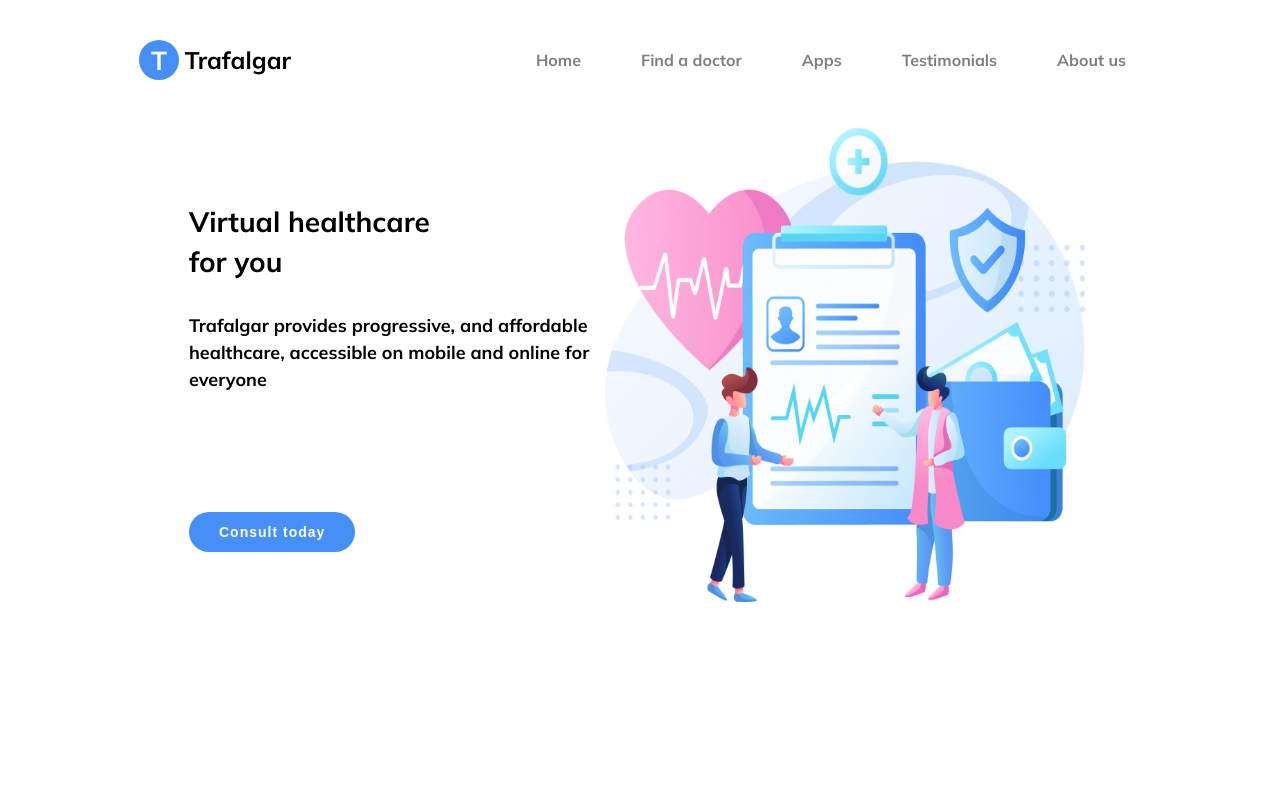
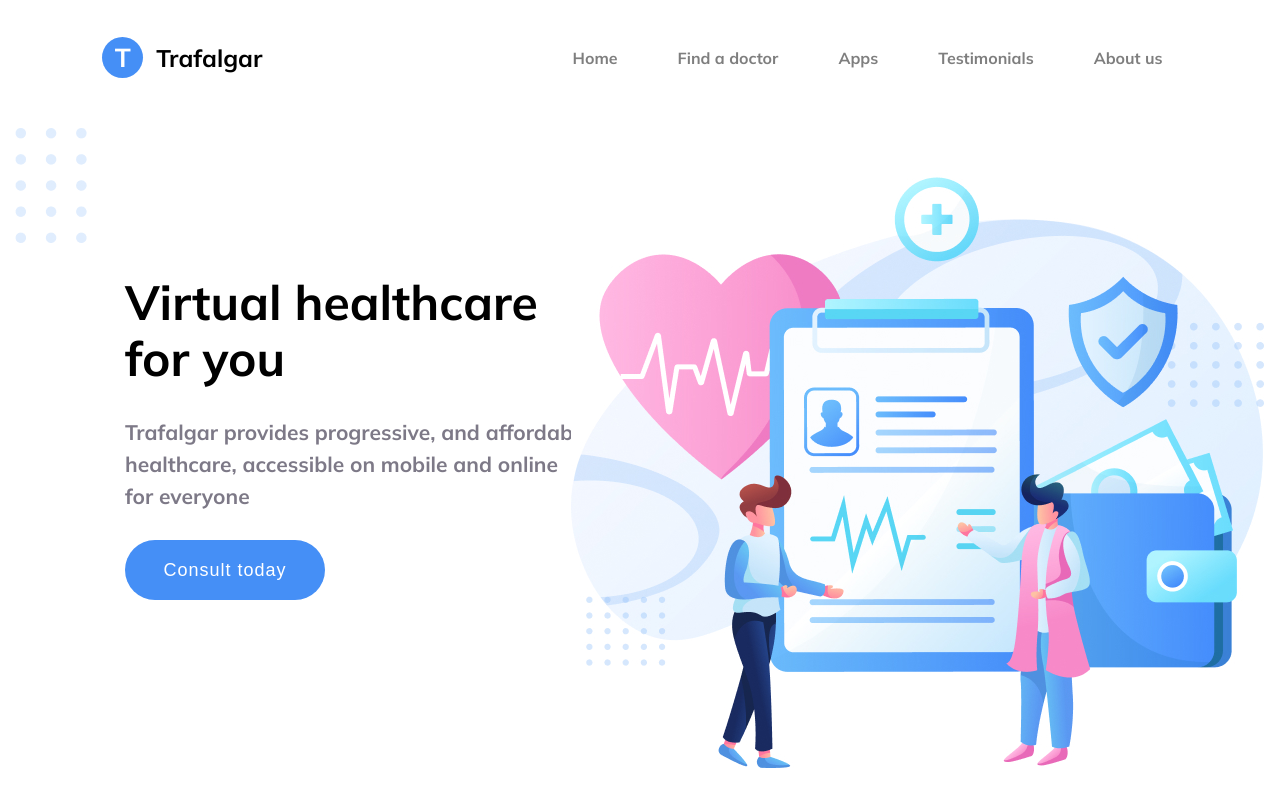
Before and after one commit to Roshan-ac/Internship_Challenge, a website: page index.html in a window 1280 px wide. Drawn offline with nearby package versions, Linux system fonts and the light colour scheme.

Commit message:
Code refactor with resizing elements ratio

```diff
--- a/index.html
+++ b/index.html
@@ -31,6 +31,8 @@
                     <h1>Trafalgar</h1>
                 </div>
 
+
+                <div class="nav_menu_list">
                     <li class="nav_menu_item">
                         <a href="" class="nav_menu_item_link">Home</a>
                     </li>
@@ -46,7 +48,7 @@
                     <li class="nav_menu_item">
                         <a href="" class="nav_menu_item_link">About us</a>
                     </li>
-
+                </div>
             </ul>
         </nav>
     </header>
@@ -57,6 +59,13 @@
 
     <!-- Main section goes here -->
     <main class="main">
+
+
+        <!-- element image -->
+
+        <div class="element">
+            <img src="./assets/element.png" alt="">
+        </div>
         <div class="main_section">
 
 
@@ -91,7 +100,7 @@
 
 
                     <div class="shadow">
-                        <img src="./assets/shadow.png"/>
+                        <img src="./assets/shadow.png" />
                     </div>
 
                     <div class="service_section_item_container swiper">
@@ -100,7 +109,7 @@
                                 <div class="card swiper-slide">
                                     <div class="card_content">
                                         <div class="card_content_image">
-                                            <img  src="./assets/search.png" />
+                                            <img src="./assets/search.png" />
                                         </div>
                                         <div class="itemTitle">
                                             <h2>Search doctor</h2>
--- a/js/script.js
+++ b/js/script.js
@@ -28,10 +28,9 @@ function toogleButton() {
 
 
 
-
 var swiper = new Swiper(".service_section_item_container_slide", {
     slidesPerView: 3,
-    spaceBetween: 50,
+    spaceBetween: 30,
     loop: true,
     centerSlide: 'true',
     fade: 'true',
--- a/scss/_config.scss
+++ b/scss/_config.scss
@@ -1,7 +1,7 @@
 $primaryColor: #458FF6;
 $secondaryColor: #b14175;
 
-$primaryFont: 'Mulish', sans-serif;
+$primaryFont: 'Mulish';
 
 
 
@@ -16,6 +16,7 @@ body {
     width: 100vw;
     font-family: $primaryFont;
     overflow-x: hidden;
+    user-select: none;
 }
 
 
--- a/scss/style.scss
+++ b/scss/style.scss
@@ -92,6 +92,7 @@ header {
         width: 100vw;
         visibility: hidden;
 
+
         &.open {
             visibility: visible
         }
@@ -100,7 +101,7 @@ header {
         &_logo {
             @include flex-container;
             justify-content: space-between;
-            width: 9.5rem;
+            width: 160px;
             margin-bottom: 50px;
 
             h1 {
@@ -110,8 +111,8 @@ header {
             &_circle {
                 @include flex-container;
                 background-color: $primaryColor;
-                height: 40px;
-                width: 40px;
+                width: 41px;
+                height: 41px;
                 padding: 2;
                 text-align: center;
                 border-radius: 2rem;
@@ -127,16 +128,8 @@ header {
 
             @include media-md {
                 margin-bottom: 0;
-                margin-right: 50px;
 
             }
-
-            @include media-lg {
-                margin-bottom: 0;
-                margin-right: 200px;
-
-            }
-
         }
 
 
@@ -159,6 +152,18 @@ header {
                 transform: translateY(0);
             }
 
+
+            .nav_menu_list {
+                @include flex-container;
+                flex-flow: column wrap;
+
+
+
+                @include media-md {
+                    flex-flow: row wrap;
+                }
+
+            }
 
             &_item {
                 margin-top: 15px;
@@ -222,9 +227,11 @@ header {
 
             //    Nav_Menu  ------> Media query in Medium devices
             @include media-md {
+                width: 84vw;
                 transform: translateY(0);
                 height: max-content;
                 flex-direction: row;
+                justify-content: space-between;
                 padding: 40px 0 25px 0;
                 background-color: rgb(255, 255, 255);
                 opacity: 100%;
@@ -246,6 +253,8 @@ header {
 
         @include media-md {
             visibility: visible;
+            @include flex-container;
+            height: 100px;
         }
     }
 
@@ -272,6 +281,17 @@ header {
 
 
 // Main section css goes here with media query
+.element {
+    position: absolute;
+    left: -20px;
+    top: 8rem;
+
+    img {
+        object-fit: contain;
+        height: 115px;
+        width: 131px;
+    }
+}
 
 .main {
     overflow-x: hidden;
@@ -284,7 +304,7 @@ header {
 
     &_section {
         position: absolute;
-        top: 5rem;
+        top: 8rem;
         width: 100vw;
         @include flex-container;
         flex-flow: column wrap;
@@ -317,7 +337,7 @@ header {
 
                 @include media-md {
                     width: 28rem;
-                    margin-top: 5rem;
+                    margin-top: 104px;
                     text-align: start;
 
                     h1 {
@@ -334,20 +354,23 @@ header {
                 }
 
                 @include media-lg {
-                    width: 28rem;
-                    margin-top: 5rem;
+                    width: 446px;
+                    margin-top: 104px;
                     text-align: start;
 
                     h1 {
-                        font-size: 28px;
-                        line-height: 40px;
-                        width: 17rem;
+                        font-weight: 700;
+                        font-size: 48px;
+                        line-height: 56px;
+                        width: 426px;
                     }
 
                     h2 {
-                        font-size: 18px;
-                        line-height: 27px;
-                        width: 26rem;
+                        font-weight: 500;
+                        font-size: 21px;
+                        line-height: 32px;
+                        color: #7D7987;
+                        width: 466px;
                     }
                 }
 
@@ -378,8 +401,8 @@ header {
                     margin-top: 0;
 
                     img {
-                        height: 30rem;
-                        width: 30rem;
+                        width: 693px;
+                        height: 598px;
                     }
 
                 }
@@ -400,14 +423,37 @@ header {
                     text-align: center;
                     font-size: 14px;
                     letter-spacing: 1px;
-                    font-weight: 600;
+                    font-weight: 500;
                     cursor: pointer;
                     border: none;
                 }
 
 
                 @include media-md {
-                    top: 25rem;
+                    top: 13rem;
+                }
+
+                @include media-lg {
+                    @include flex-container;
+                    flex-direction: row;
+                    text-align: center;
+
+
+
+                    button {
+                        width: 200px;
+                        height: 60px;
+
+                        border-radius: 55px;
+                        font-weight: 500;
+                        font-size: 18px;
+                        background: #458FF6;
+
+                        &:hover {
+                            @include transition-ease;
+                            background-color: #3772C2;
+                        }
+                    }
                 }
             }
 
@@ -426,7 +472,7 @@ header {
             @include media-lg {
                 flex-flow: row;
                 align-items: start;
-                width: 70vw;
+                width: 80vw;
                 justify-content: space-between;
 
             }
@@ -452,20 +498,19 @@ header {
 
 
 .service_section {
-
+    margin-top: 150px;
     position: relative;
 
     .shadow {
 
+        img {
 
-        img {
-            // object-fit: contain;
+            left: -150px;
+            top: 14rem;
             position: absolute;
-            top: 12rem;
-            z-index: 1;
-            left: 0;
-            width: 30rem;
-            height: 25rem;
+            z-index: -1;
+            width: 937px;
+            height: 671px;
         }
 
         @include media-md {
@@ -481,7 +526,7 @@ header {
     }
 
     &_item {
-        margin-top: 2rem;
+
         padding: 10px 16px 10px 10px;
         @include flex-container;
         flex-flow: column wrap;
@@ -494,19 +539,20 @@ header {
             padding: 0 6px 0 6px;
 
             h1 {
-                font-size: 25px;
-                line-height: 50px;
+                font-weight: 700;
+                font-size: 36px;
+                line-height: 56px;
             }
 
             hr {
-                height: 3px;
+                height: 1px;
                 background-color: black;
-                width: 3.5rem;
+                width: 3.6rem;
             }
 
             h2 {
                 text-align: center;
-                margin-top: 30px;
+                margin-top: 35px;
                 font-size: 16px;
                 line-height: 24px;
             }
@@ -514,7 +560,35 @@ header {
 
 
             @include media-md {
-                width: 60vw;
+                width: 64vw;
+
+
+                h1 {
+                    font-weight: 700;
+                    font-size: 36px;
+                    line-height: 100px;
+                }
+
+
+
+                h2 {
+                    font-weight: 300;
+                    font-size: 18px;
+                    line-height: 30px;
+
+                    /* or 167% */
+                    text-align: center;
+
+                    color: #7D7987;
+
+                    mix-blend-mode: normal;
+                }
+
+
+
+
+
+
             }
 
         }
@@ -539,49 +613,64 @@ header {
             }
 
             .card {
-                border-radius: 10px;
-                box-shadow: 0 4px 8px 0 rgba(0, 0, 0, 0.2), 0 6px 20px 0 rgba(0, 0, 0, 0.19);
-                height: 45vh;
-                background-color: #fff;
-
-
-
-
+                @include transition-ease;
 
 
                 &_content {
+                    box-shadow: 10px 40px 50px rgba(229, 233, 246, 0.4);
                     @include flex-container;
+                    justify-content: start;
                     flex-flow: column wrap;
-                    padding: 10px 14px;
+                    padding-left: 10px;
                     align-items: start;
+                    width: 350px;
+                    height: 354px;
+                    background: #FFFFFF;
+
+                    /* drop shadow */
+
+                    border-radius: 20px;
 
 
                     &_image {
-                        margin-top: 20px;
                         margin-left: 20px;
 
                         img {
                             object-fit: contain;
-                            height: 60px;
-                            width: 60px;
+                            height: 90px;
+                            width: 90px;
                         }
                     }
 
                     div {
-                        padding: 5px 10px 5px 10px;
+                        margin-left: 20px;
+                        margin-top: 40px;
+                        width: 280px;
 
                         h2 {
-                            font-size: 18px;
-                            line-height: 50px;
+                            font-size: 24px;
+                            line-height: 56px;
                         }
 
                         h3 {
-                            font-size: 15px;
-                            line-height: 22px;
+                            font-weight: 300;
+                            font-size: 16px;
+                            line-height: 28px;
+
+                            /* or 175% */
+
+                            color: #7D7987;
                         }
 
                     }
                 }
+
+                @include media-md {
+                    margin-left: 40px;
+                    margin-right: 40px;
+                }
+
+
             }
 
 
```
Also changed, not shown: assets/element.png (added), css/style.css. Lines whose indentation alone changed are shown as unchanged.
